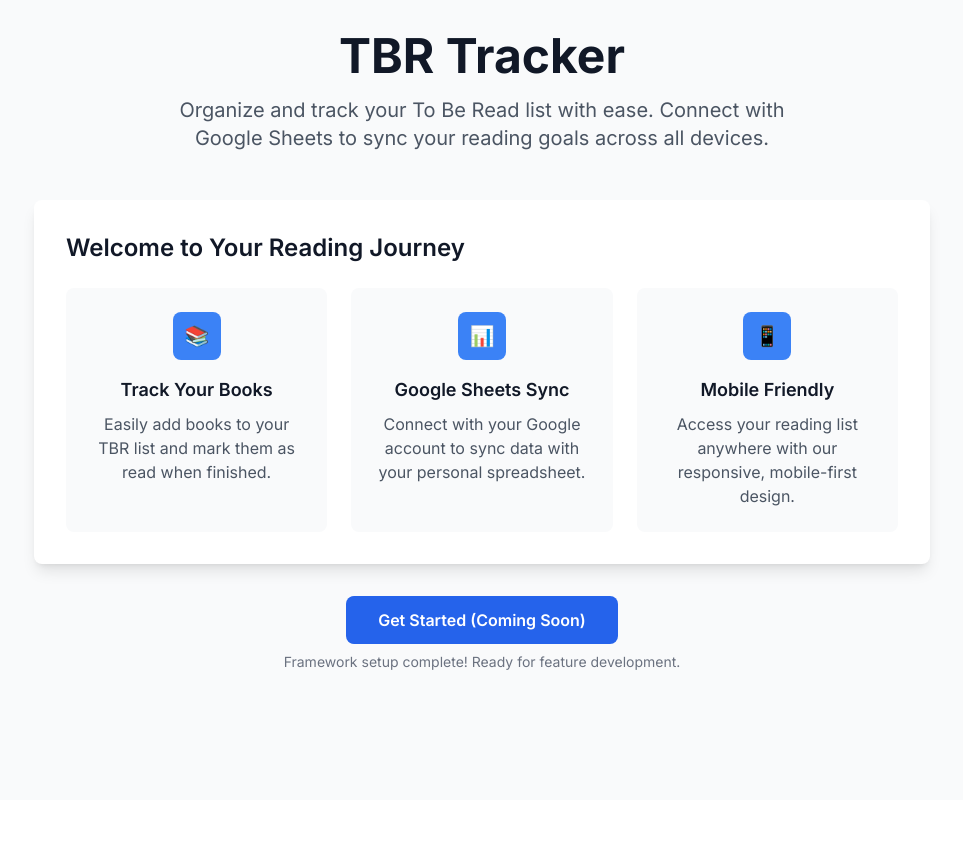
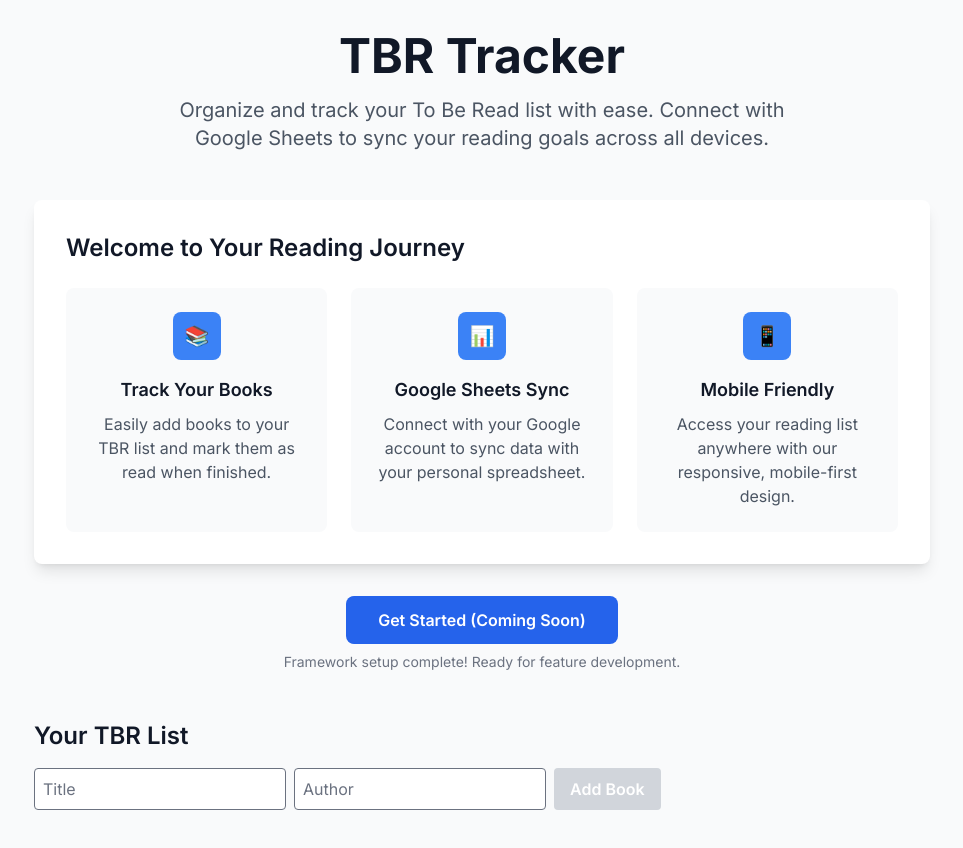
Before and after one commit to vhata/ToBRerone, a Next.js app: page / in a window 1280 px wide. Shown: the top 848 px of the page, without its empty margins (158-1121 px from the left). Before the commit the page ends 800 px from the top, so only its background shows below. Built offline with nearby package versions, Linux system fonts and the light colour scheme.

Commit message:
Add interactive book list component

```diff
--- a/src/app/page.tsx
+++ b/src/app/page.tsx
@@ -1,3 +1,5 @@
+import BookList from '../components/BookList'
+
 export default function HomePage() {
   return (
     <main className="container mx-auto px-4 py-8">
@@ -59,6 +61,11 @@ export default function HomePage() {
             Framework setup complete! Ready for feature development.
           </p>
         </div>
+
+        <section className="mt-12">
+          <h2 className="mb-4 text-2xl font-semibold text-gray-900">Your TBR List</h2>
+          <BookList />
+        </section>
       </div>
     </main>
   )
--- /dev/null
+++ b/src/components/BookList.tsx
@@ -0,0 +1,73 @@
+'use client'
+
+import { useState } from 'react'
+import type { Book } from '../types'
+
+export default function BookList() {
+  const [books, setBooks] = useState<Book[]>([])
+  const [title, setTitle] = useState('')
+  const [author, setAuthor] = useState('')
+
+  const canAdd = title.trim() !== '' && author.trim() !== ''
+
+  const addBook = () => {
+    if (!canAdd) return
+
+    const newBook: Book = {
+      id: Date.now().toString(),
+      title: title.trim(),
+      author: author.trim(),
+      dateAdded: new Date(),
+      status: 'to-read',
+    }
+
+    setBooks((prev) => [...prev, newBook])
+    setTitle('')
+    setAuthor('')
+  }
+
+  return (
+    <div>
+      <div className="mb-4 flex flex-col gap-2 md:flex-row">
+        <div>
+          <label htmlFor="title" className="sr-only">
+            Title
+          </label>
+          <input
+            id="title"
+            value={title}
+            onChange={(e) => setTitle(e.target.value)}
+            placeholder="Title"
+            className="w-full rounded border p-2"
+          />
+        </div>
+        <div>
+          <label htmlFor="author" className="sr-only">
+            Author
+          </label>
+          <input
+            id="author"
+            value={author}
+            onChange={(e) => setAuthor(e.target.value)}
+            placeholder="Author"
+            className="w-full rounded border p-2"
+          />
+        </div>
+        <button
+          onClick={addBook}
+          disabled={!canAdd}
+          className="rounded bg-primary-600 px-4 py-2 font-semibold text-white transition-colors duration-200 disabled:cursor-not-allowed disabled:bg-gray-300 hover:bg-primary-700"
+        >
+          Add Book
+        </button>
+      </div>
+      <ul className="list-disc pl-5">
+        {books.map((book) => (
+          <li key={book.id} className="mb-1">
+            {book.title} by {book.author}
+          </li>
+        ))}
+      </ul>
+    </div>
+  )
+}
```
Also changed, not shown: 1 other file (tests, documents, lock files or other folders).
